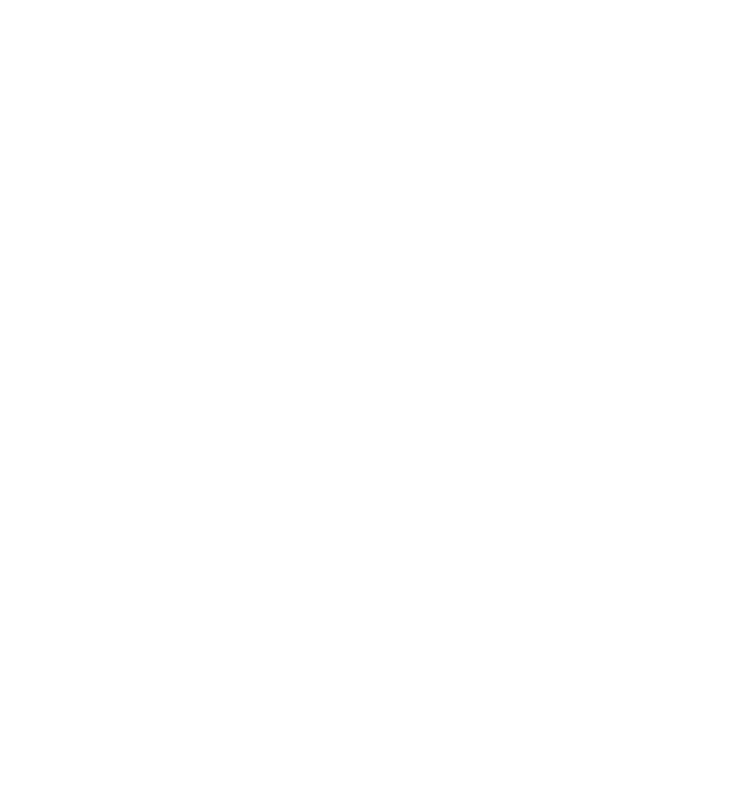
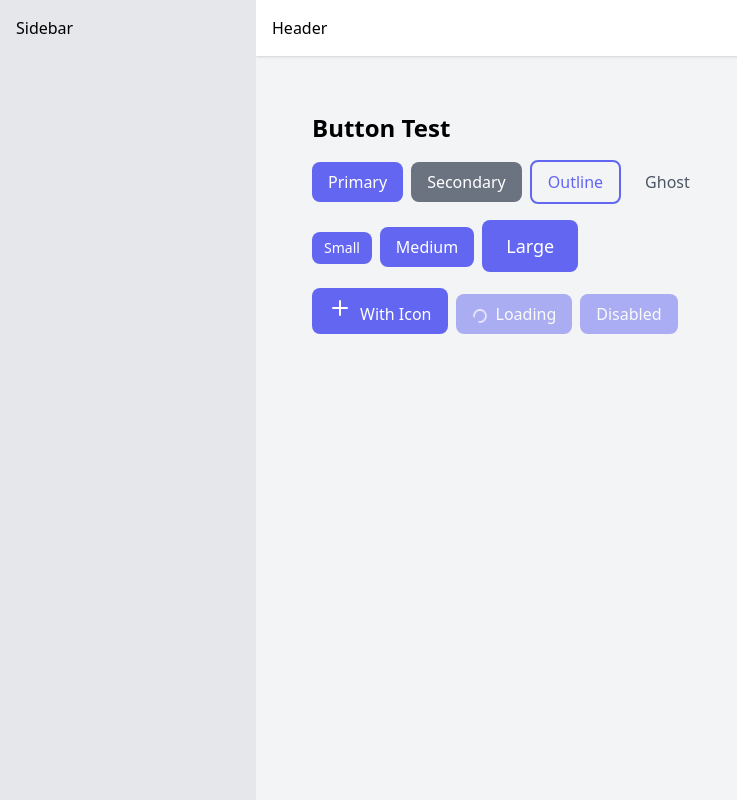
Before and after one commit to buskari/quantum-dashboard, a React (Vite) app: page /test in a window 1280 px wide. Before the commit this address had no page. Shown: the whole page, without its empty margins (0-737 px from the left). Built offline with nearby package versions, Linux system fonts and the light colour scheme.

Commit message:
Add TestPage and Button component
- Introduced a new TestPage that showcases various button styles and states.
- Created a reusable Button component with customizable variants, sizes, loading state, and icon support.
- Updated App component to include routing for the new TestPage.

```diff
--- a/src/App.tsx
+++ b/src/App.tsx
@@ -1,6 +1,7 @@
 import { BrowserRouter as Router, Routes, Route } from 'react-router-dom'
 import Layout from './components/layout/Layout'
 import Home from './pages/Home'
+import TestPage from './pages/TestPage'
 
 function App() {
   return (
@@ -8,6 +9,7 @@
       <Routes>
         <Route path="/" element={<Layout />}>
           <Route index element={<Home />} />
+          <Route path="/test" element={<TestPage />} />
         </Route>
       </Routes>
     </Router>
--- /dev/null
+++ b/src/components/ui/Button.tsx
@@ -0,0 +1,62 @@
+import React from 'react'
+import { Loader2 } from 'lucide-react'
+
+interface ButtonProps extends React.ButtonHTMLAttributes<HTMLButtonElement> {
+  variant?: 'primary' | 'secondary' | 'outline' | 'ghost';
+  size?: 'sm' | 'md' | 'lg';
+  loading?: boolean;
+  icon?: React.ReactNode;
+  iconPosition?: 'left' | 'right';
+  children: React.ReactNode;
+}
+
+function Button({
+  variant = 'primary',
+  size = 'md',
+  loading = false,
+  icon,
+  iconPosition = 'left',
+  children,
+  className,
+  disabled,
+  ...props
+}: ButtonProps) {
+  const baseStyles = 'rounded-lg font-medium transition-all duration-200'
+
+  const variantStyles = {
+    primary: 'bg-primary-500 hover:bg-primary-600',
+    secondary: 'bg-gray-500 hover:bg-gray-600',
+    outline: 'border-2 border-primary-500 hover:bg-primary-50',
+    ghost: 'hover:bg-gray-100'
+  }
+
+  const textColorStyles = {
+    primary: 'text-white',
+    secondary: 'text-white',
+    outline: 'text-primary-500',
+    ghost: 'text-gray-600'
+  }
+
+  const sizeStyles = {
+    sm: 'px-3 py-1.5 text-sm',
+    md: 'px-4 py-2 text-base',
+    lg: 'px-6 py-3 text-lg'
+  }
+
+  const disabledStyles = (disabled || loading) ? 'opacity-50 cursor-not-allowed' : ''
+
+  return (
+    <button
+      className={`${baseStyles} ${variantStyles[variant]} ${sizeStyles[size]} ${textColorStyles[variant]} ${disabledStyles} ${className || ''}`}
+      disabled={disabled || loading}
+      {...props}
+    >
+      {loading && <Loader2 className="inline-block mr-2 animate-spin" size={16} />}
+      {!loading && icon && iconPosition === 'left' && <span className="inline-block mr-2">{icon}</span>}
+      {children}
+      {!loading && icon && iconPosition === 'right' && <span className="inline-block ml-2">{icon}</span>}
+    </button>
+  )
+}
+
+export default Button
--- /dev/null
+++ b/src/pages/TestPage.tsx
@@ -0,0 +1,29 @@
+import Button from '../components/ui/Button';
+import { Plus } from 'lucide-react';
+
+export default function TestPage() {
+  return (
+    <div className="p-8 space-y-4">
+      <h1 className="text-2xl font-bold">Button Test</h1>
+
+      <div className="space-x-2">
+        <Button variant="primary">Primary</Button>
+        <Button variant="secondary">Secondary</Button>
+        <Button variant="outline">Outline</Button>
+        <Button variant="ghost">Ghost</Button>
+      </div>
+
+      <div className="space-x-2">
+        <Button size="sm">Small</Button>
+        <Button size="md">Medium</Button>
+        <Button size="lg">Large</Button>
+      </div>
+
+      <div className="space-x-2">
+        <Button icon={<Plus />} iconPosition="left">With Icon</Button>
+        <Button loading>Loading</Button>
+        <Button disabled>Disabled</Button>
+      </div>
+    </div>
+  );
+}
```
